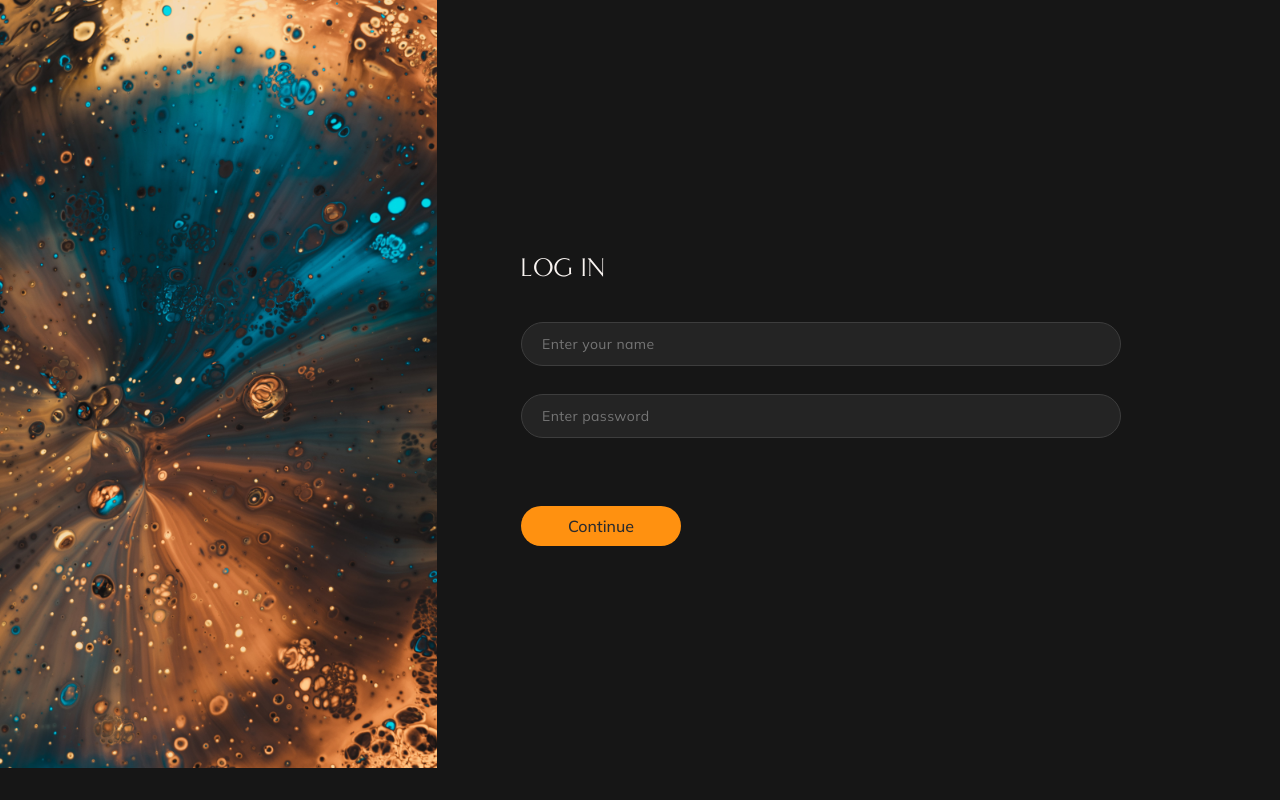
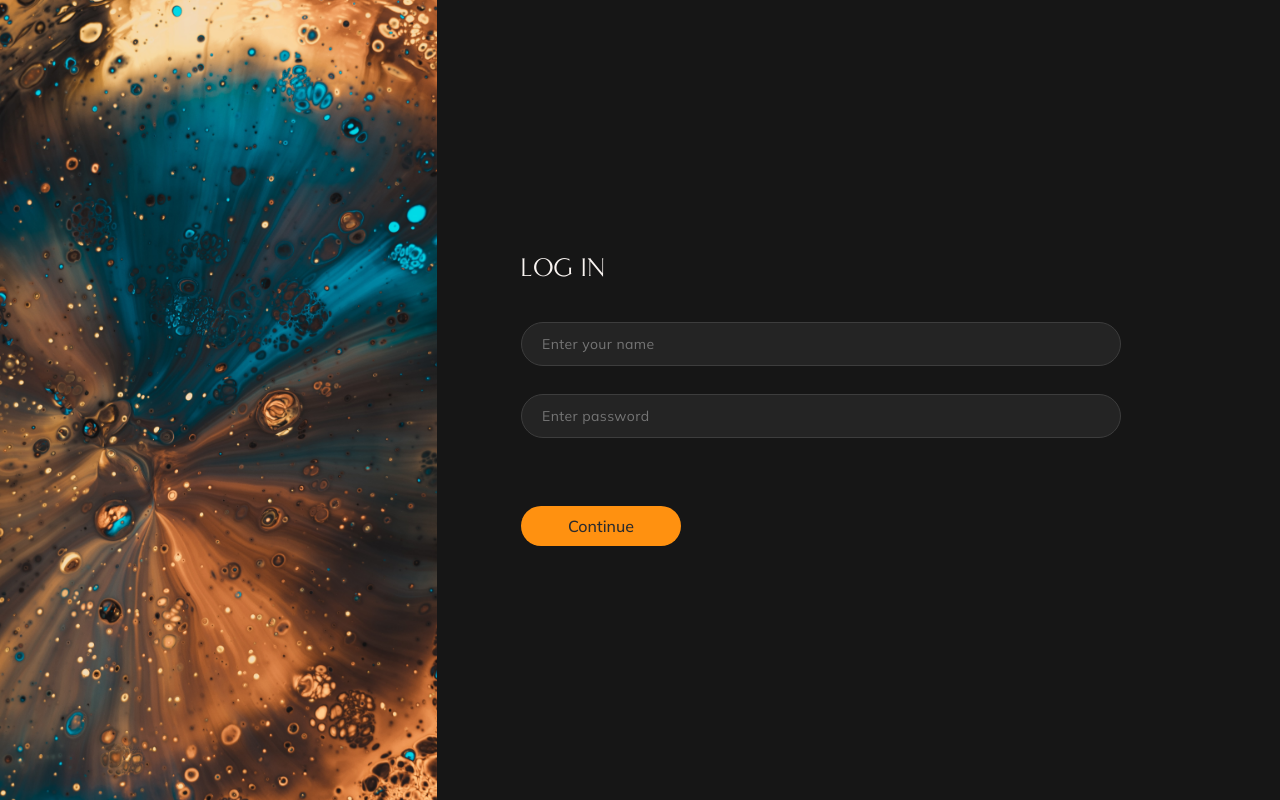
Before and after one commit to Julia-Maliutsina/entexy-test-images, a React (Create React App) app: page /login in a window 1280 px wide. Built offline with nearby package versions, Linux system fonts and the light colour scheme.

Commit message:
fix login background

```diff
--- a/src/pages/LogIn/style.scss
+++ b/src/pages/LogIn/style.scss
@@ -8,7 +8,7 @@
       margin-left: -75px;
       height: 100vh;
       background: url('../../images/background.jpg') no-repeat;
-      background-size: contain;
+      background-size: cover;
     }
   }
 }
```
